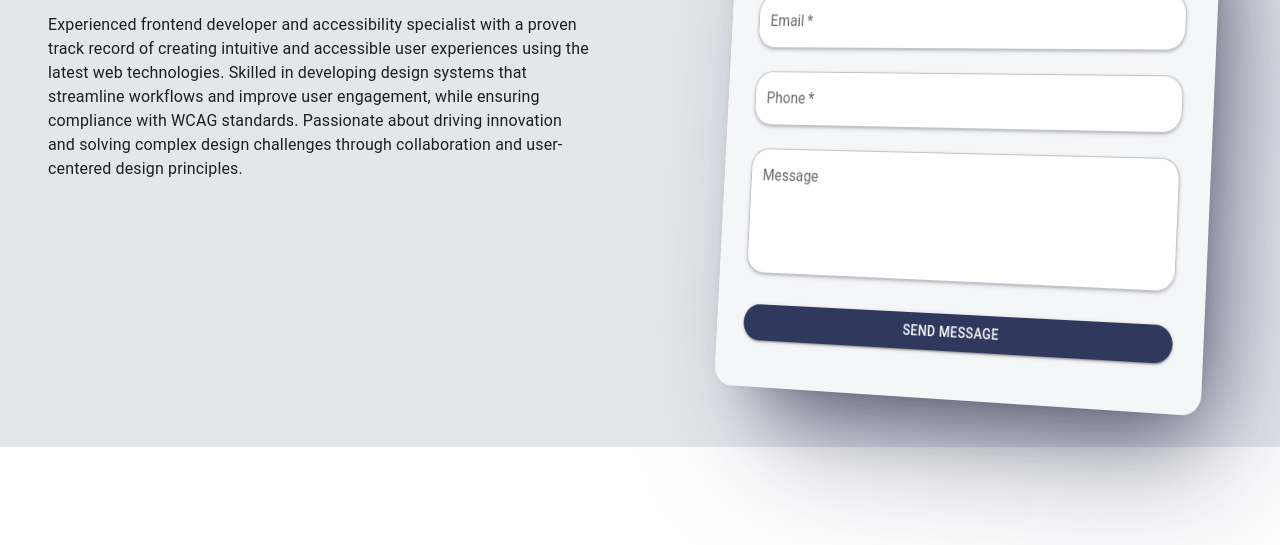
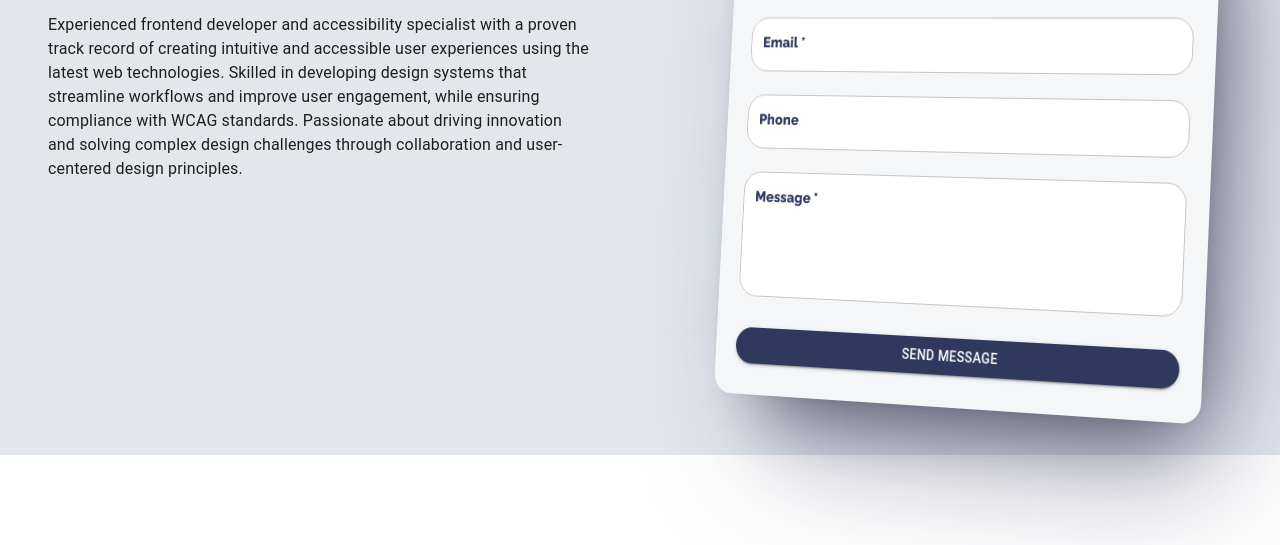
Before and after one commit to rdeber/ryandeberardinis.com, a Gatsby site: page / in a window 1280 px wide. Shown: the part 255-800 px from the top of the page. Built offline with nearby package versions, Linux system fonts and the light colour scheme; Gatsby itself is replaced by a stand-in of ours.

Commit message:
Update contact form ui

```diff
--- a/package.json
+++ b/package.json
@@ -18,6 +18,7 @@
   "dependencies": {
     "@emotion/react": "^11.11.0",
     "@emotion/styled": "^11.11.0",
+    "@fontsource/architects-daughter": "^4.5.9",
     "@fontsource/raleway": "^4.5.12",
     "@mui/icons-material": "^5.11.16",
     "@mui/lab": "^5.0.0-alpha.130",
--- a/src/pages/index.tsx
+++ b/src/pages/index.tsx
@@ -17,6 +17,7 @@ import "@fontsource/raleway/300.css";
 import "@fontsource/raleway/400.css";
 import "@fontsource/raleway/800.css";
 import "@fontsource/raleway/900.css";
+import "@fontsource/architects-daughter";
 import { theme } from '../utils/theme';
 import useMediaQuery from '@mui/material/useMediaQuery';
 
@@ -62,17 +63,16 @@ const StyledH2 = styled(Typography)`
   font-weight: 400;
   font-size: clamp(1.1rem, 3vw + .5rem, 5rem);
   margin: 0.5rem 0 1rem;
-  color: ${theme.palette.primary.main};
+  color: ${theme.palette.secondary.main};
 
   ${props => props.theme.breakpoints.up("md")} {
     font-size: clamp(1.1rem, 1.4vw + .5rem, 5rem);
-    font-weight: 300;
   }
 `;
 
 const StyledFormContainer = styled(Paper)`
   background-color: #f5f6f8;
-  padding: 2rem;
+  padding: 1rem 1.5rem;
   box-shadow: 0 30px 60px -12px rgba(50,50,93,0.25),
               0 18px 36px -18px rgba(0,0,0,0.3);
   will-change: transform;
@@ -83,17 +83,44 @@ const StyledFormContainer = styled(Paper)`
                 23.4px 37.5px 75px -37.5px rgba(0,0,0,.6);
   }
 
+  form {
+    margin-top: 0;
+  }
 
-  .MuiOutlinedInput-notchedOutline,
-  textarea {
+  form > fieldset {
+    border: none;
+    padding: 0;
+    margin: 0;
+  }
+
+  form > fieldset > legend {
+    font-family: 'Architects Daughter';
+    font-size: 2rem;
+    color: ${theme.palette.primary.main};
+  }
+
+  label {
+    font-family: 'Raleway';
+    font-weight: 800;
+    font-size: .95rem;
+    color: ${theme.palette.primary.main};
+  }
+
+  .MuiInputBase-root {
     background-color: #fff;
-    box-shadow: 0 2px 5px -1px rgba(50,50,93,0.25), 0 1px 3px -1px rgba(0,0,0,0.3);
+    // box-shadow: 0 2px 5px -1px rgba(50,50,93,0.25), 0 1px 3px -1px rgba(0,0,0,0.3);
+    transition: all .15s ease;
 
-    &:hover {
+    &:hover,
+    &:focus-visible {
       box-shadow: 0 6px 12px -2px rgba(50,50,93,0.25), 0 3px 7px -3px rgba(0,0,0,0.3);
-      border-color: #fff;
+
+      .MuiOutlinedInput-notchedOutline {
+        border-color: ${theme.palette.secondary.main};
       }
     }
+  }
+
   textarea {
     min-height: 6rem
   }
@@ -206,6 +233,8 @@ export default function HomePage() {
           >
             <StyledFormContainer>
               <Box component="form" noValidate onSubmit={handleSubmit} sx={{ mt: 1 }}>
+                <fieldset>
+                  <legend>Contact Me</legend>
                   <TextField
                     margin="normal"
                     required
@@ -226,7 +255,6 @@ export default function HomePage() {
                   />
                   <TextField
                     margin="normal"
-                  required
                     fullWidth
                     name="phone"
                     label="Phone"
@@ -239,6 +267,7 @@ export default function HomePage() {
                     id="message"
                     label="Message"
                     multiline
+                    required
                   />
                   <Button
                     type="submit"
@@ -256,6 +285,7 @@ export default function HomePage() {
                   >
                     Send Message
                   </Button>
+                </fieldset>
               </Box>
             </StyledFormContainer>
           </motion.div>
--- a/src/utils/theme.tsx
+++ b/src/utils/theme.tsx
@@ -4,6 +4,9 @@ export const theme = createTheme({
     palette: {
       primary: {
         main: '#31385e'
+      },
+      secondary: {
+        main: '#293fb9'
       },
     },
     shape: {
```
Also changed, not shown: 1 other file. Lines whose indentation alone changed are shown as unchanged.
